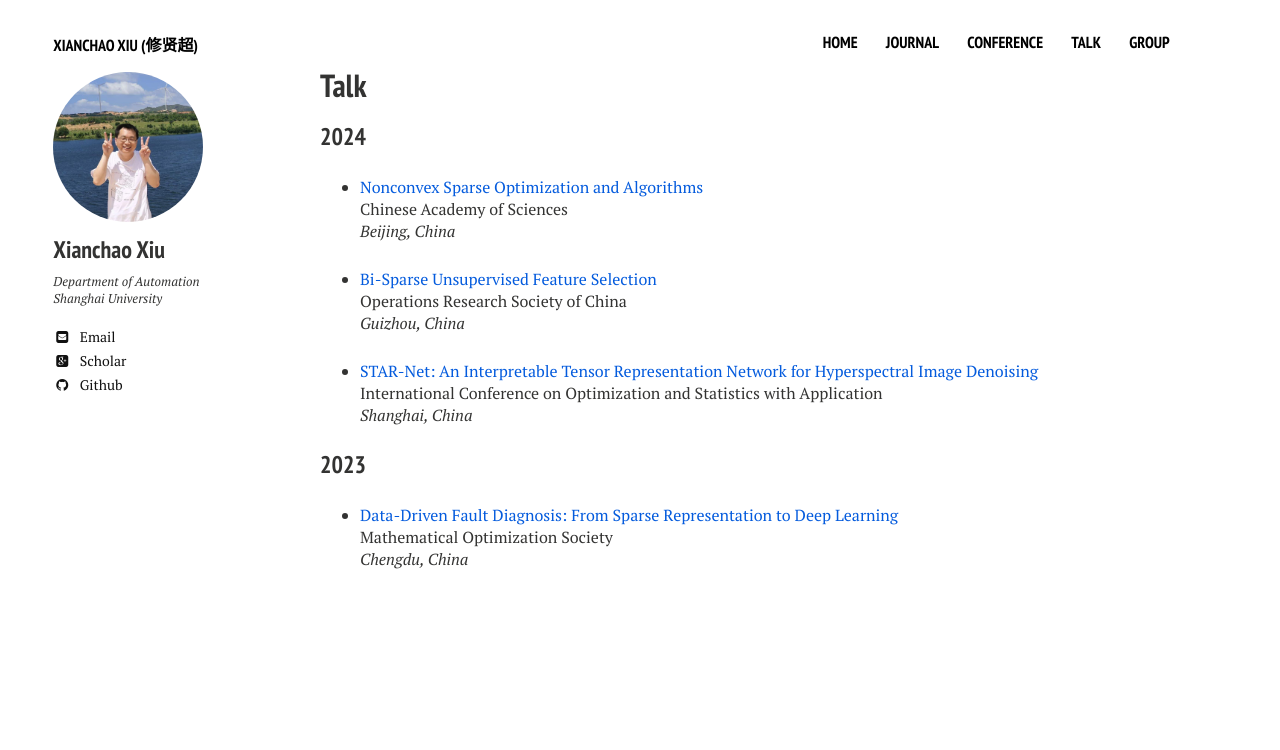
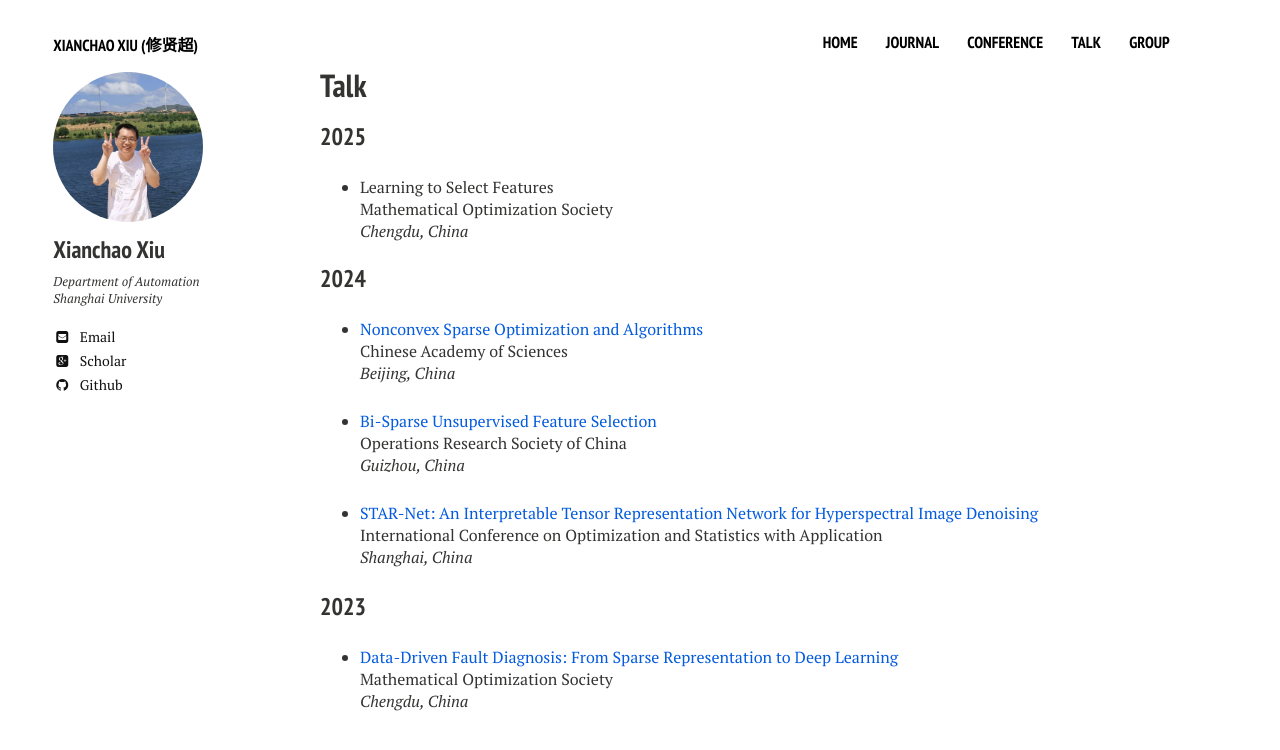
Before and after one commit to xianchaoxiu/xianchaoxiu.github.io, a Jekyll site: the page built from talk/index.md, in a window 1280 px wide. Shown: the top 750 px of the page. Built offline with Jekyll 4.4.1, drawn with Linux system fonts in a browser that asks for light colours; nearby versions of some CDN libraries.

Commit message:
Update index.md

```diff
--- a/talk/index.md
+++ b/talk/index.md
@@ -9,7 +9,11 @@ share: false
 ---
 
 
+### 2025
 
+* Learning to Select Features <br>
+Mathematical Optimization Society <br>
+<i>Chengdu, China</i><br>
 
 
 
```
